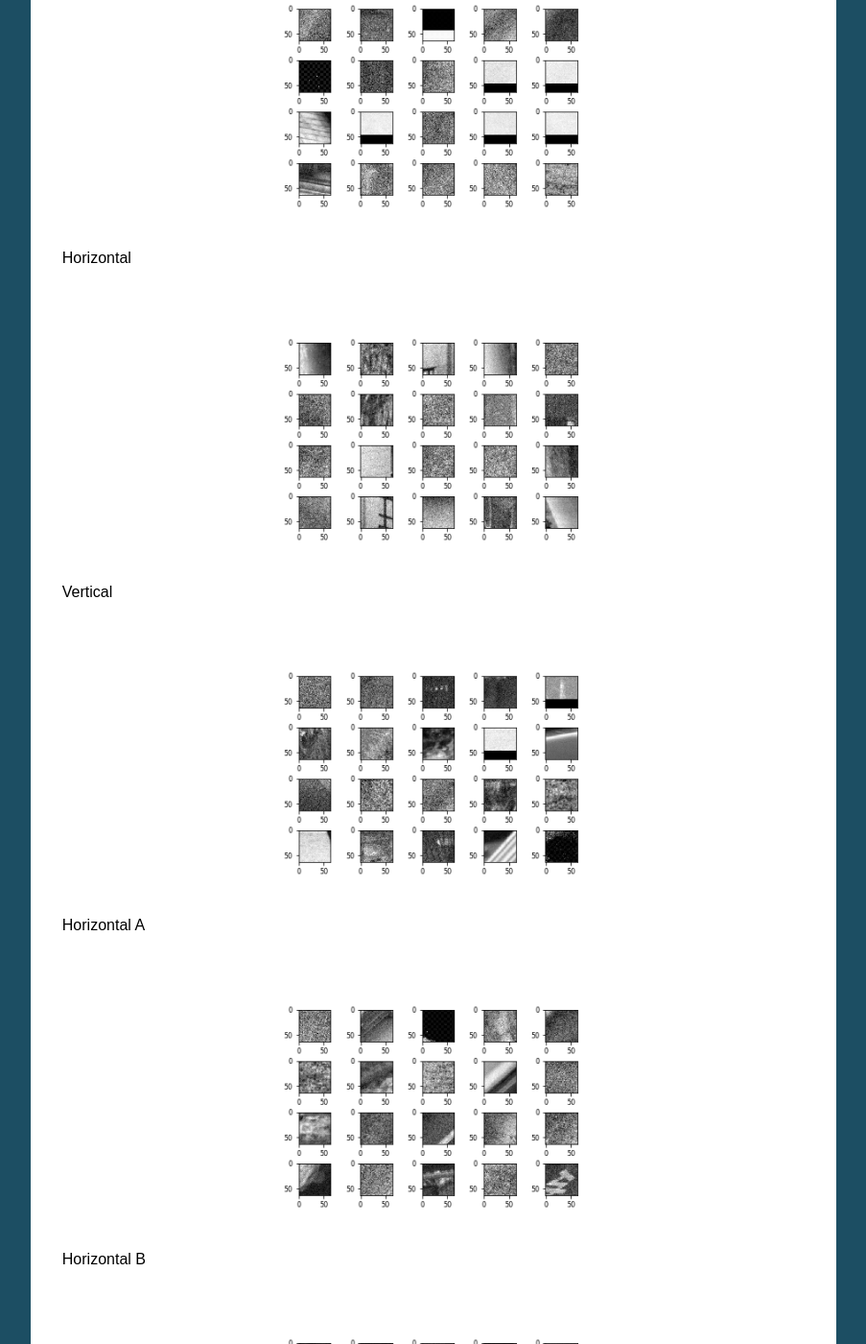
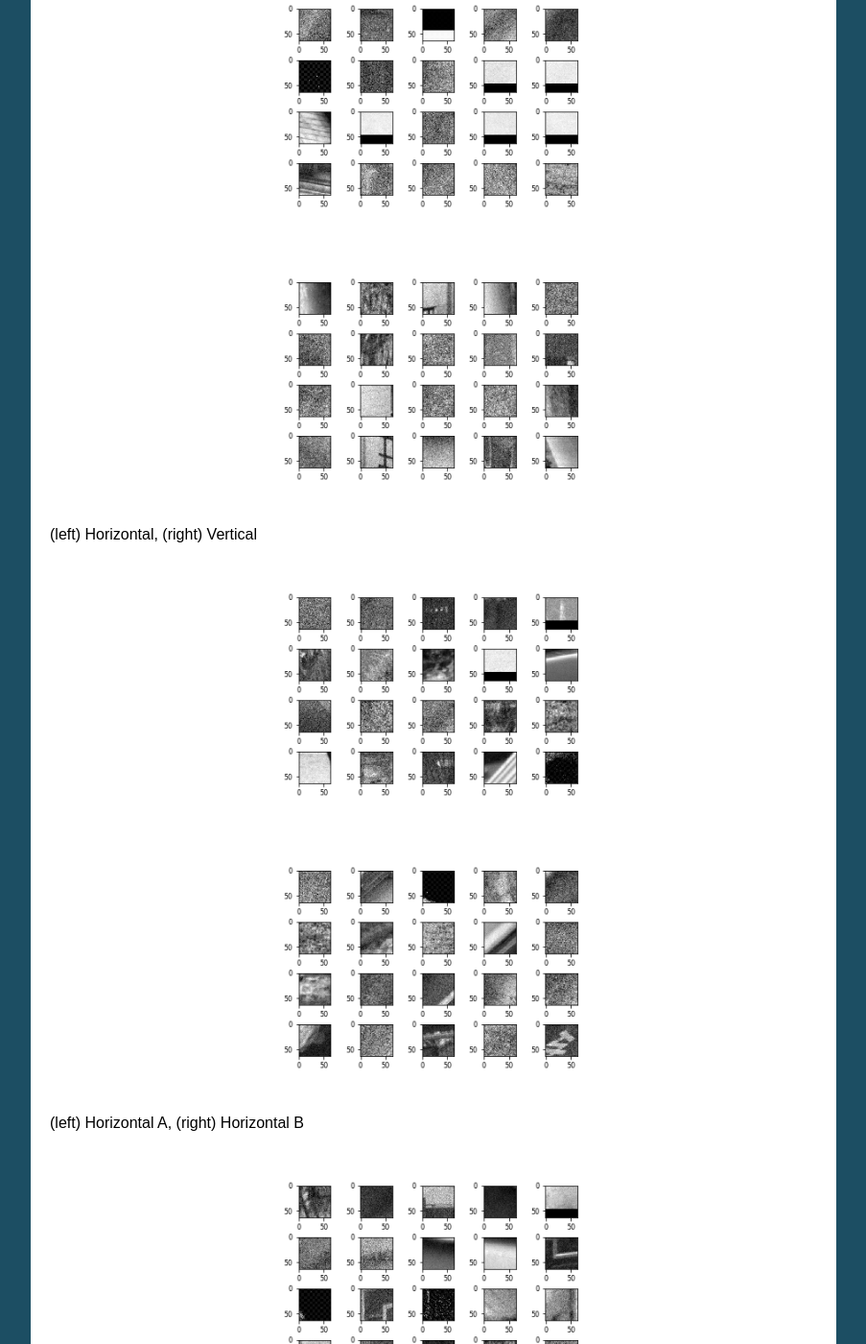
Before and after one commit to epadam/CNN-AV1-intra-encoder, a Sphinx documentation site: the page built from source/training.rst, in a window 1280 px wide and 1400 px high, scrolled down 1521 px. Shown: the whole window at 96% size, without its empty margins (198-1101 px from the left). Built offline with Sphinx 7.4.7, drawn with Linux system fonts in a browser that asks for light colours; some of the changed text lies outside the part shown.

Commit message:
Update training.rst

```diff
--- a/source/training.rst
+++ b/source/training.rst
@@ -67,39 +67,36 @@ Some example raw images of each class is shown below:
 
 .. figure:: img/partition1.png
    :width: 49%
-
-   Horizontal
 .. figure:: img/partition2.png
    :width: 49%
 
-   Vertical
+
+(left) Horizontal, (right) Vertical
+
 
 .. figure:: img/partition4.png
    :width: 49%
-
-   Horizontal A
 .. figure:: img/partition5.png
    :width: 49%
 
-   Horizontal B
+
+(left) Horizontal A, (right) Horizontal B
+
 
 .. figure:: img/partition6.png
    :width: 49%
-
-   Vertical A
 .. figure:: img/partition7.png
    :width: 49%
 
-   Vertical B
+
+(left) Vertical A, (right) Vertical B
 
 .. figure:: img/partition8.png
    :width: 49%
-
-   Horizontal 4
 .. figure:: img/partition9.png
    :width: 49%
 
-   Vertical 4
+(left) Horizontal 4, (right) Vertical 4
 
 ========================================
 Training and Evaluation Setting
```
